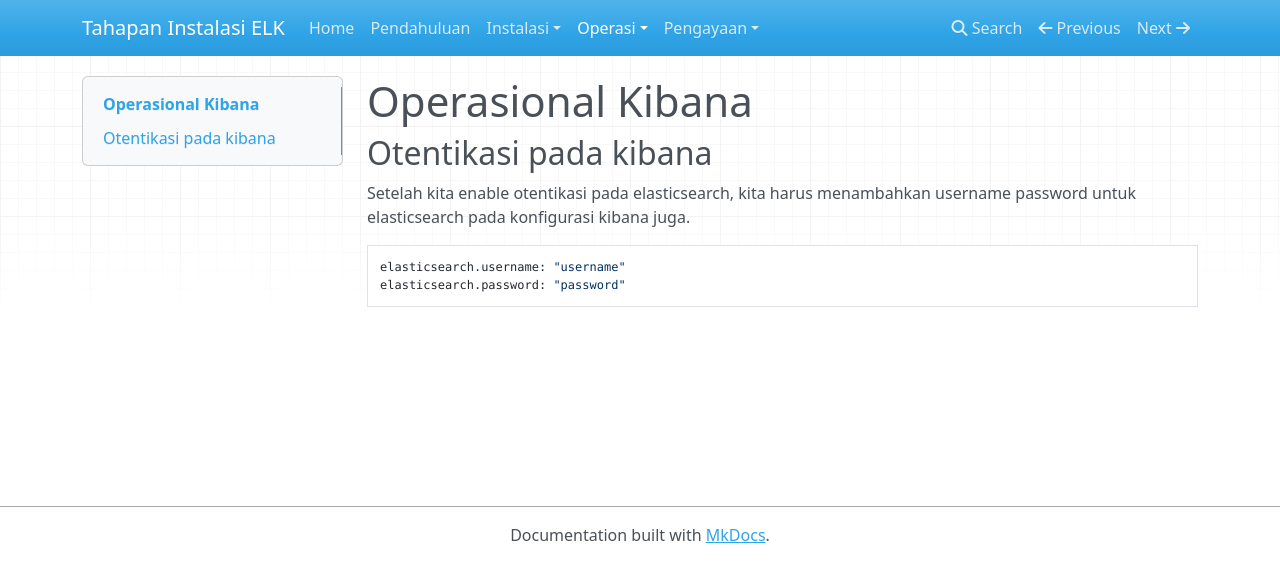
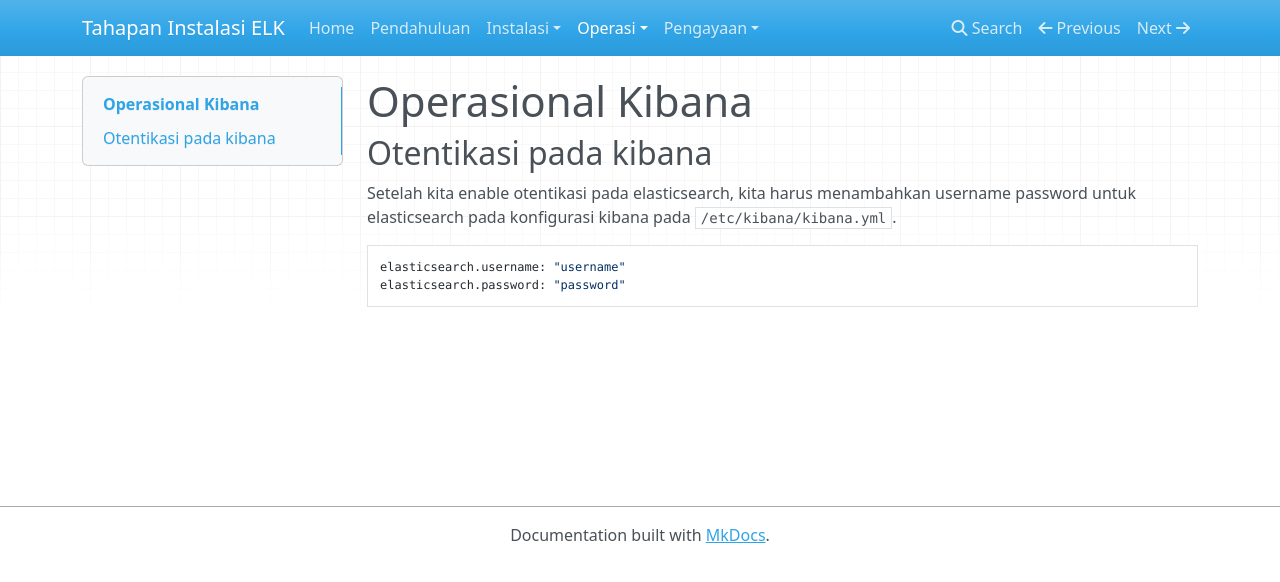
Before and after one commit to luhtaf/elkdocu, an MkDocs documentation site: the page built from docs/conf_kibana.md, in a window 1280 px wide. Shown: the top 582 px of the page. Built offline with MkDocs 1.6.1, drawn with Linux system fonts in a browser that asks for light colours; nearby versions of some CDN libraries.

```diff
--- a/docs/conf_kibana.md
+++ b/docs/conf_kibana.md
@@ -1,7 +1,7 @@
 #Operasional Kibana
 
 ## Otentikasi pada kibana
-Setelah kita enable otentikasi pada elasticsearch, kita harus menambahkan username password untuk elasticsearch pada konfigurasi kibana juga.
+Setelah kita enable otentikasi pada elasticsearch, kita harus menambahkan username password untuk elasticsearch pada konfigurasi kibana pada `/etc/kibana/kibana.yml`.
 
     elasticsearch.username: "username"
     elasticsearch.password: "password"
```
